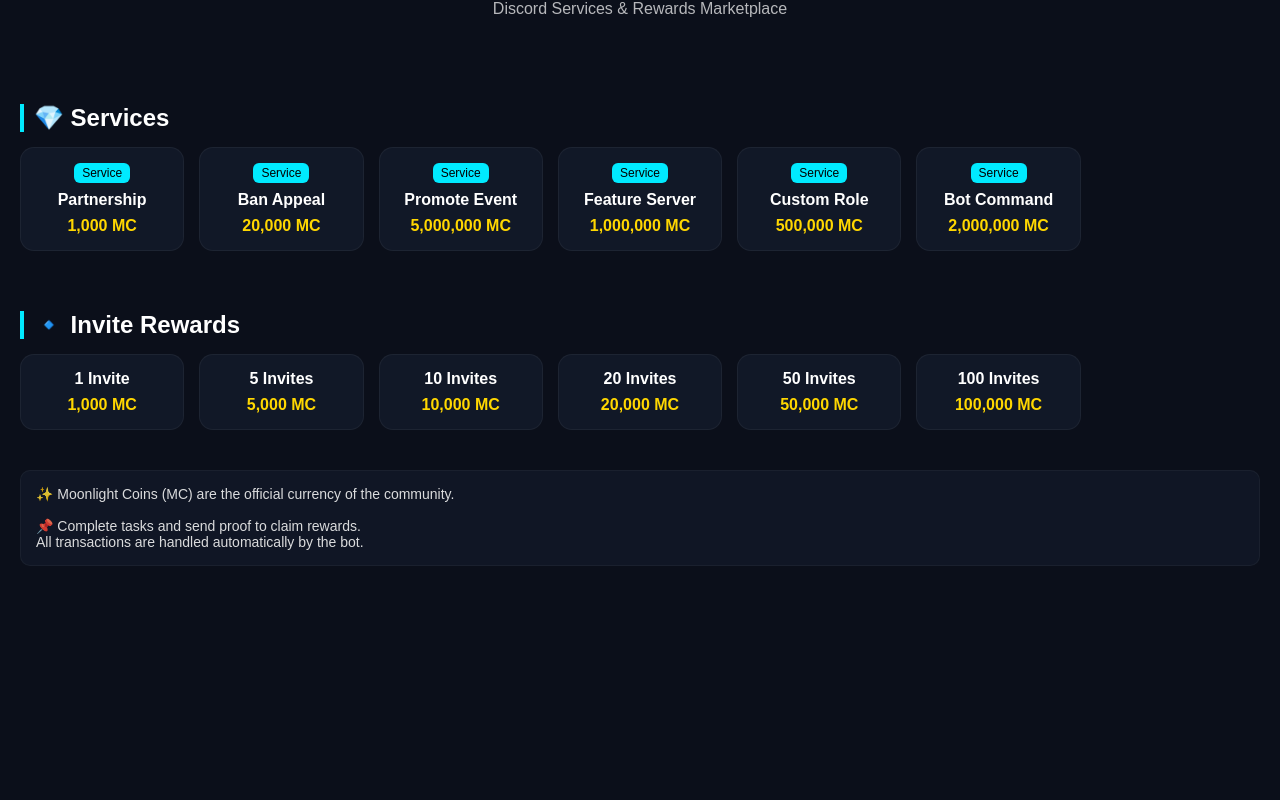
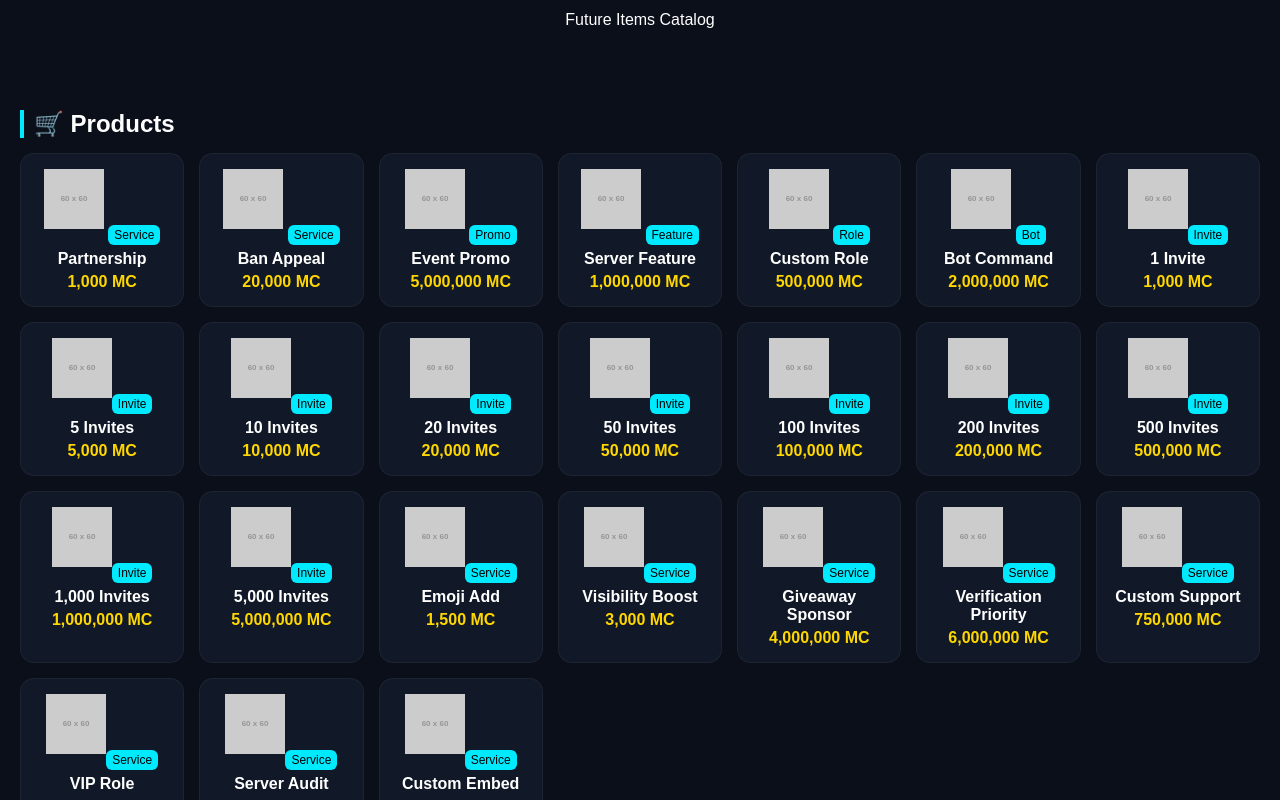
Before and after one commit to vhadau-dev/Moonlight, a plain HTML site: page index.html in a window 1280 px wide. Shown: the part 116-916 px from the top of the page. Before the commit the page ends 800 px from the top, so only its background shows below. Drawn offline with Linux system fonts and the light colour scheme; placeholder pictures from the web are drawn by us.

Commit message:
Update index.html

```diff
--- a/index.html
+++ b/index.html
@@ -13,7 +13,6 @@
       color: white;
     }
 
-    /* NAVBAR */
     nav {
       display: flex;
       justify-content: space-around;
@@ -21,6 +20,7 @@
       padding: 15px;
       position: sticky;
       top: 0;
+      z-index: 10;
     }
 
     nav a {
@@ -29,23 +29,15 @@
       font-weight: bold;
     }
 
-    /* HEADER */
     .header {
       text-align: center;
-      padding: 30px 20px;
+      padding: 25px;
     }
 
     .header h1 {
       margin: 0;
-      font-size: 28px;
     }
 
-    .header p {
-      opacity: 0.7;
-      margin-top: 5px;
-    }
-
-    /* SECTIONS */
     .section {
       padding: 20px;
     }
@@ -56,14 +48,12 @@
       margin-bottom: 15px;
     }
 
-    /* GRID */
     .grid {
       display: grid;
       grid-template-columns: repeat(auto-fill, minmax(160px, 1fr));
       gap: 15px;
     }
 
-    /* CARD */
     .card {
       background: #111827;
       padding: 15px;
@@ -76,42 +66,34 @@
     .card:hover {
       transform: translateY(-4px);
       border-color: #00eaff;
-      box-shadow: 0 0 10px rgba(0,234,255,0.2);
     }
 
-    .title {
+    .card img {
+      width: 60px;
+      height: 60px;
+      margin-bottom: 10px;
+    }
+
+    .name {
       font-weight: bold;
-      margin-bottom: 8px;
+      margin-bottom: 5px;
+    }
+
+    .tag {
+      font-size: 12px;
+      background: #00eaff;
+      color: black;
+      padding: 3px 6px;
+      border-radius: 6px;
+      display: inline-block;
+      margin-bottom: 5px;
     }
 
     .price {
       color: gold;
       font-weight: bold;
-      margin-top: 8px;
+      margin-top: 5px;
     }
-
-    /* NOTE BOX */
-    .note {
-      margin: 20px;
-      padding: 15px;
-      background: #111827;
-      border-radius: 10px;
-      font-size: 14px;
-      opacity: 0.85;
-      border: 1px solid rgba(255,255,255,0.05);
-    }
-
-    /* TAGS */
-    .tag {
-      display: inline-block;
-      background: #00eaff;
-      color: black;
-      padding: 3px 8px;
-      border-radius: 6px;
-      font-size: 12px;
-      margin-bottom: 8px;
-    }
-
   </style>
 </head>
 
@@ -126,75 +108,98 @@
 
 <div class="header">
   <h1>🌙 Moonlight Haven Shop</h1>
-  <p>Discord Services & Rewards Marketplace</p>
+  <p>Future Items Catalog</p>
 </div>
 
-<!-- SERVICES -->
 <div class="section">
-  <h2>💎 Services</h2>
+  <h2>🛒 Products</h2>
 
   <div class="grid">
 
+    <!-- 25 ITEMS -->
+    <!-- You can replace images later -->
+
+    <!-- 1 -->
     <div class="card">
+      <img src="https://via.placeholder.com/60">
       <div class="tag">Service</div>
-      <div class="title">Partnership</div>
+      <div class="name">Partnership</div>
       <div class="price">1,000 MC</div>
     </div>
 
+    <!-- 2 -->
     <div class="card">
+      <img src="https://via.placeholder.com/60">
       <div class="tag">Service</div>
-      <div class="title">Ban Appeal</div>
+      <div class="name">Ban Appeal</div>
       <div class="price">20,000 MC</div>
     </div>
 
+    <!-- 3 -->
     <div class="card">
-      <div class="tag">Service</div>
-      <div class="title">Promote Event</div>
+      <img src="https://via.placeholder.com/60">
+      <div class="tag">Promo</div>
+      <div class="name">Event Promo</div>
       <div class="price">5,000,000 MC</div>
     </div>
 
+    <!-- 4 -->
     <div class="card">
-      <div class="tag">Service</div>
-      <div class="title">Feature Server</div>
+      <img src="https://via.placeholder.com/60">
+      <div class="tag">Feature</div>
+      <div class="name">Server Feature</div>
       <div class="price">1,000,000 MC</div>
     </div>
 
+    <!-- 5 -->
     <div class="card">
-      <div class="tag">Service</div>
-      <div class="title">Custom Role</div>
+      <img src="https://via.placeholder.com/60">
+      <div class="tag">Role</div>
+      <div class="name">Custom Role</div>
       <div class="price">500,000 MC</div>
     </div>
 
+    <!-- 6 -->
     <div class="card">
-      <div class="tag">Service</div>
-      <div class="title">Bot Command</div>
+      <img src="https://via.placeholder.com/60">
+      <div class="tag">Bot</div>
+      <div class="name">Bot Command</div>
       <div class="price">2,000,000 MC</div>
     </div>
+
+    <!-- 7 -->
+    <div class="card"><img src="https://via.placeholder.com/60"><div class="tag">Invite</div><div class="name">1 Invite</div><div class="price">1,000 MC</div></div>
+    <div class="card"><img src="https://via.placeholder.com/60"><div class="tag">Invite</div><div class="name">5 Invites</div><div class="price">5,000 MC</div></div>
+    <div class="card"><img src="https://via.placeholder.com/60"><div class="tag">Invite</div><div class="name">10 Invites</div><div class="price">10,000 MC</div></div>
+    <div class="card"><img src="https://via.placeholder.com/60"><div class="tag">Invite</div><div class="name">20 Invites</div><div class="price">20,000 MC</div></div>
+
+    <div class="card"><img src="https://via.placeholder.com/60"><div class="tag">Invite</div><div class="name">50 Invites</div><div class="price">50,000 MC</div></div>
+    <div class="card"><img src="https://via.placeholder.com/60"><div class="tag">Invite</div><div class="name">100 Invites</div><div class="price">100,000 MC</div></div>
+    <div class="card"><img src="https://via.placeholder.com/60"><div class="tag">Invite</div><div class="name">200 Invites</div><div class="price">200,000 MC</div></div>
+    <div class="card"><img src="https://via.placeholder.com/60"><div class="tag">Invite</div><div class="name">500 Invites</div><div class="price">500,000 MC</div></div>
+
+    <div class="card"><img src="https://via.placeholder.com/60"><div class="tag">Invite</div><div class="name">1,000 Invites</div><div class="price">1,000,000 MC</div></div>
+    <div class="card"><img src="https://via.placeholder.com/60"><div class="tag">Invite</div><div class="name">5,000 Invites</div><div class="price">5,000,000 MC</div></div>
+
+    <!-- Fill remaining to reach 25 -->
+    <div class="card"><img src="https://via.placeholder.com/60"><div class="tag">Service</div><div class="name">Emoji Add</div><div class="price">1,500 MC</div></div>
+
+    <div class="card"><img src="https://via.placeholder.com/60"><div class="tag">Service</div><div class="name">Visibility Boost</div><div class="price">3,000 MC</div></div>
+
+    <div class="card"><img src="https://via.placeholder.com/60"><div class="tag">Service</div><div class="name">Giveaway Sponsor</div><div class="price">4,000,000 MC</div></div>
+
+    <div class="card"><img src="https://via.placeholder.com/60"><div class="tag">Service</div><div class="name">Verification Priority</div><div class="price">6,000,000 MC</div></div>
+
+    <div class="card"><img src="https://via.placeholder.com/60"><div class="tag">Service</div><div class="name">Custom Support</div><div class="price">750,000 MC</div></div>
+
+    <div class="card"><img src="https://via.placeholder.com/60"><div class="tag">Service</div><div class="name">VIP Role</div><div class="price">300,000 MC</div></div>
+
+    <div class="card"><img src="https://via.placeholder.com/60"><div class="tag">Service</div><div class="name">Server Audit</div><div class="price">2,500,000 MC</div></div>
+
+    <div class="card"><img src="https://via.placeholder.com/60"><div class="tag">Service</div><div class="name">Custom Embed</div><div class="price">1,200,000 MC</div></div>
 
   </div>
 </div>
 
-<!-- REWARDS -->
-<div class="section">
-  <h2>🔹 Invite Rewards</h2>
-
-  <div class="grid">
-
-    <div class="card"><div class="title">1 Invite</div><div class="price">1,000 MC</div></div>
-    <div class="card"><div class="title">5 Invites</div><div class="price">5,000 MC</div></div>
-    <div class="card"><div class="title">10 Invites</div><div class="price">10,000 MC</div></div>
-    <div class="card"><div class="title">20 Invites</div><div class="price">20,000 MC</div></div>
-    <div class="card"><div class="title">50 Invites</div><div class="price">50,000 MC</div></div>
-    <div class="card"><div class="title">100 Invites</div><div class="price">100,000 MC</div></div>
-
-  </div>
-</div>
-
-<div class="note">
-✨ Moonlight Coins (MC) are the official currency of the community.<br><br>
-📌 Complete tasks and send proof to claim rewards.<br>
-All transactions are handled automatically by the bot.
-</div>
-
 </body>
-  </html>
+</html>
```
